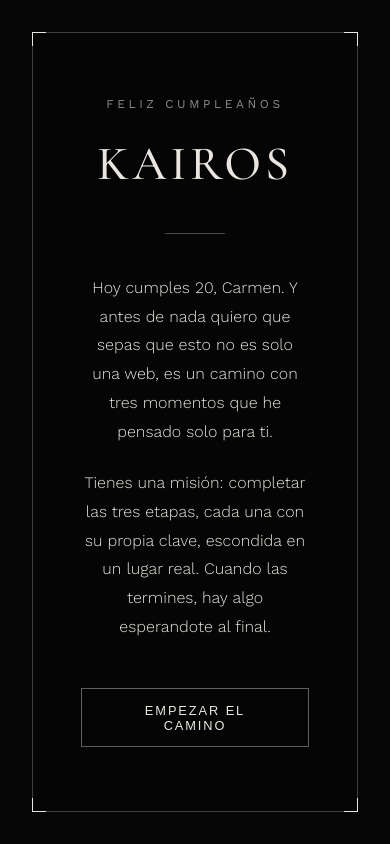
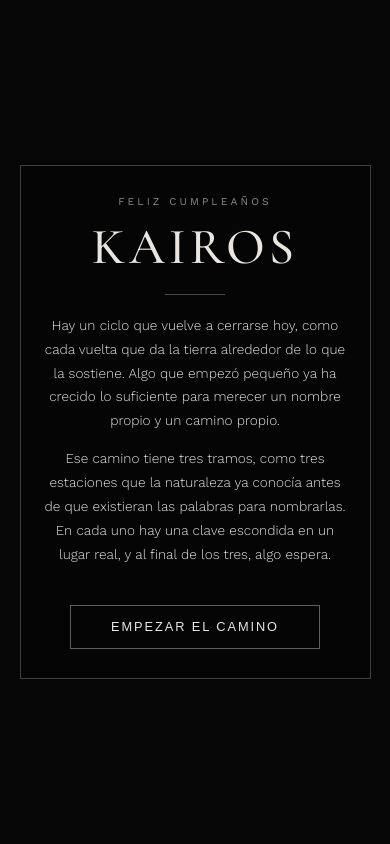
Before and after one commit to Vega8991/kairos, a React (Vite) app: page / in a window 390 px wide. Built offline with nearby package versions, Linux system fonts and the light colour scheme.

Commit message:
Nuevo texto mistico de bienvenida y fix de layout movil

```diff
--- a/src/App.css
+++ b/src/App.css
@@ -6,20 +6,29 @@
   box-sizing: border-box;
 }
 
+html, body, #root {
+  height: 100%;
+  width: 100%;
+}
+
 body {
   background: #060606;
   color: #eae6df;
   font-family: 'Work Sans', sans-serif;
   overflow: hidden;
+  position: fixed;
+  inset: 0;
 }
 
 .app-shell {
   position: relative;
   width: 100vw;
   height: 100vh;
+  height: 100dvh;
   display: flex;
   align-items: center;
   justify-content: center;
+  overflow: hidden;
 }
 
 .frame {
@@ -28,7 +37,7 @@ body {
   display: flex;
   align-items: center;
   justify-content: center;
-  padding: 2rem;
+  padding: clamp(1rem, 5vw, 2rem);
   overflow: hidden;
 }
 
@@ -68,12 +77,19 @@ body {
   position: relative;
   max-width: 620px;
   width: 100%;
-  padding: 4rem 3rem;
+  max-height: 94dvh;
+  overflow-y: auto;
+  padding: clamp(1.8rem, 6vw, 4rem) clamp(1.25rem, 6vw, 3rem);
   border: 1px solid rgba(234, 230, 223, 0.25);
   text-align: center;
   background: rgba(6, 6, 6, 0.28);
   backdrop-filter: blur(6px);
   -webkit-backdrop-filter: blur(6px);
+  scrollbar-width: none;
+}
+
+.marco::-webkit-scrollbar {
+  display: none;
 }
 
 .frame-portada .marco {
@@ -93,33 +109,34 @@ body {
 .esquina-br { bottom: -1px; right: -1px; border-bottom: 1px solid; border-right: 1px solid; }
 
 .kicker {
-  font-size: 0.75rem;
+  font-size: clamp(0.65rem, 2vw, 0.75rem);
   letter-spacing: 0.3em;
   text-transform: uppercase;
   opacity: 0.6;
-  margin-bottom: 1.5rem;
+  margin-bottom: clamp(0.8rem, 3vw, 1.5rem);
 }
 
 .titulo-portada {
   font-family: 'Cormorant Garamond', serif;
-  font-size: 5rem;
+  font-size: clamp(2.4rem, 13vw, 5rem);
   font-weight: 500;
   letter-spacing: 0.08em;
+  line-height: 1.05;
 }
 
 .linea-fina {
   width: 60px;
   height: 1px;
   background: rgba(234, 230, 223, 0.3);
-  margin: 2.5rem auto;
+  margin: clamp(1.2rem, 5vw, 2.5rem) auto;
 }
 
 .texto-bienvenida {
-  font-size: 1rem;
-  line-height: 1.8;
+  font-size: clamp(0.85rem, 2.6vw, 1rem);
+  line-height: 1.75;
   opacity: 0.85;
   font-weight: 300;
-  margin-bottom: 1.4rem;
+  margin-bottom: clamp(0.9rem, 3vw, 1.4rem);
   max-width: 460px;
   margin-left: auto;
   margin-right: auto;
@@ -148,18 +165,18 @@ body {
 
 .titulo-etapa {
   font-family: 'Cormorant Garamond', serif;
-  font-size: 2.5rem;
+  font-size: clamp(1.7rem, 7vw, 2.5rem);
   font-weight: 500;
-  margin-bottom: 1.3rem;
+  margin-bottom: clamp(0.9rem, 3vw, 1.3rem);
   letter-spacing: 0.02em;
 }
 
 .frase-etapa {
-  font-size: 1.05rem;
-  line-height: 1.8;
+  font-size: clamp(0.9rem, 2.8vw, 1.05rem);
+  line-height: 1.75;
   opacity: 0.85;
   max-width: 440px;
-  margin: 0 auto 1.3rem;
+  margin: 0 auto clamp(0.9rem, 3vw, 1.3rem);
   font-weight: 300;
 }
 
@@ -201,7 +218,7 @@ body {
 
 .linea-final {
   font-family: 'Cormorant Garamond', serif;
-  font-size: 1.9rem;
+  font-size: clamp(1.4rem, 6vw, 1.9rem);
   font-weight: 500;
   margin-bottom: 1rem;
   letter-spacing: 0.02em;
@@ -209,13 +226,13 @@ body {
 
 .linea-final.destacada {
   margin-top: 2rem;
-  font-size: 2.4rem;
+  font-size: clamp(1.7rem, 7vw, 2.4rem);
   opacity: 0.9;
 }
 
 .indicador {
   position: fixed;
-  bottom: 2.5rem;
+  bottom: clamp(1.2rem, 5vw, 2.5rem);
   left: 50%;
   transform: translateX(-50%);
   display: flex;
@@ -234,19 +251,10 @@ body {
 .punto.pasado { background: rgba(234, 230, 223, 0.5); }
 .punto.activo { transform: scale(1.6); }
 
-@media (max-width: 640px) {
-  .marco-cristal { padding: 2.5rem 1.5rem; }
-  .titulo-portada { font-size: 3rem; }
-  .titulo-etapa { font-size: 1.8rem; }
-  .frase-etapa { font-size: 0.95rem; }
-  .campo-clave { flex-direction: column; align-items: center; }
-  .campo-clave input { width: 100%; }
-}
-
 .boton-atras {
   position: absolute;
-  top: 1.5rem;
-  left: 1.5rem;
+  top: clamp(1rem, 4vw, 1.5rem);
+  left: clamp(1rem, 4vw, 1.5rem);
   background: transparent;
   border: none;
   color: rgba(234, 230, 223, 0.7);
@@ -264,16 +272,23 @@ body {
 }
 
 .texto-logrado {
-  font-size: 1rem;
-  line-height: 1.85;
+  font-size: clamp(0.88rem, 2.8vw, 1rem);
+  line-height: 1.8;
   opacity: 0.9;
   max-width: 460px;
-  margin: 0 auto 2rem;
+  margin: 0 auto clamp(1.2rem, 4vw, 2rem);
   font-weight: 300;
   font-style: italic;
 }
 
 @media (max-width: 640px) {
-  .boton-atras { top: 1rem; left: 1rem; font-size: 0.75rem; }
-  .texto-logrado { font-size: 0.9rem; }
+  .marco-cristal { padding: 2.5rem 1.5rem; }
+  .campo-clave { flex-direction: column; align-items: center; }
+  .campo-clave input { width: 100%; }
 }
+
+@media (max-height: 700px) {
+  .marco { padding-top: 1.4rem; padding-bottom: 1.4rem; }
+  .linea-fina { margin: 1rem auto; }
+  .kicker { margin-bottom: 0.6rem; }
+}
--- a/src/components/Portada/Portada.tsx
+++ b/src/components/Portada/Portada.tsx
@@ -29,8 +29,10 @@ export function Portada({ onEmpezar }: PortadaProps) {
           animate={{ opacity: 1, y: 0 }}
           transition={{ delay: 0.5, duration: 0.8 }}
         >
-          Hoy cumples 20, Carmen. Y antes de nada quiero que sepas que esto no es
-          solo una web, es un camino con tres momentos que he pensado solo para ti.
+          Hay un ciclo que vuelve a cerrarse hoy, como cada vuelta que da la
+          tierra alrededor de lo que la sostiene. Algo que empezó pequeño ya
+          ha crecido lo suficiente para merecer un nombre propio y un camino
+          propio.
         </motion.p>
 
         <motion.p
@@ -39,9 +41,10 @@ export function Portada({ onEmpezar }: PortadaProps) {
           animate={{ opacity: 1, y: 0 }}
           transition={{ delay: 0.9, duration: 0.8 }}
         >
-          Tienes una misión: completar las tres etapas, cada una con su propia
-          clave, escondida en un lugar real. Cuando las termines, hay algo
-          esperandote al final.
+          Ese camino tiene tres tramos, como tres estaciones que la
+          naturaleza ya conocía antes de que existieran las palabras para
+          nombrarlas. En cada uno hay una clave escondida en un lugar real,
+          y al final de los tres, algo espera.
         </motion.p>
 
         <button className="boton-minimal" onClick={onEmpezar}>
```
